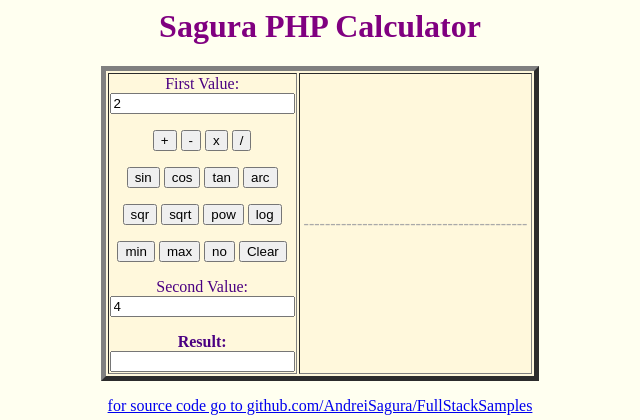
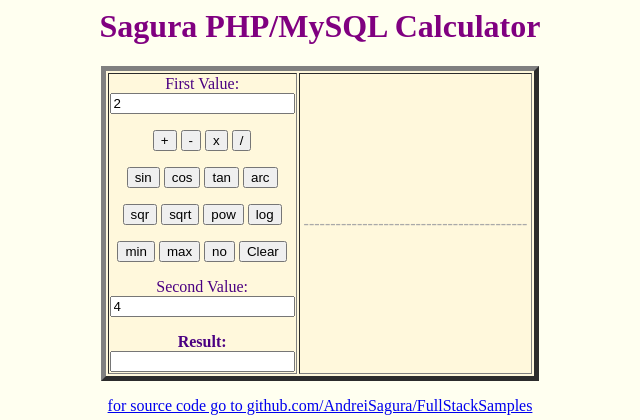
Before and after one commit to AndreiSagura/FullStackSamples, a PHP site: page /sagura-calc.php in a window 1280 px wide. Shown: the top 420 px of the page, without its empty margins (320-960 px from the left). Run offline with PHP 8.4, Linux system fonts and the light colour scheme; data that the repository does not hold is empty.

Commit message:
Add files via upload

```diff
--- a/sagura-calc.php
+++ b/sagura-calc.php
@@ -187,7 +187,7 @@ l1:
 ?>
 
 <body><form align="center" method="post" attribute="post">
-  <h1>Sagura PHP Calculator<br></h1>
+  <h1>Sagura PHP/MySQL Calculator<br></h1>
   <table style="background-color:cornsilk; color:indigo;" align="center" border=5><tr align="center"><td>
     <p>First Value:<br/><input type="text" name="first" value="<?php echo $first; ?>"></p>
 
```
